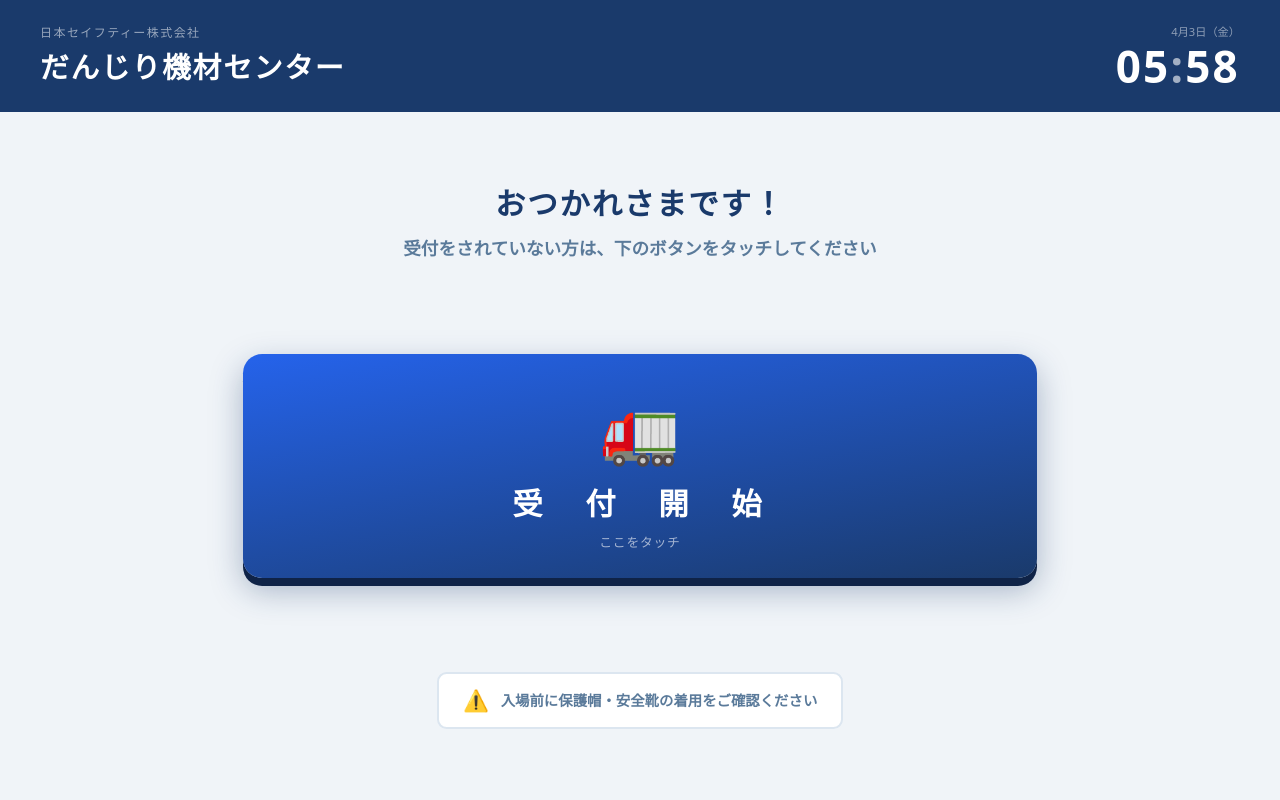
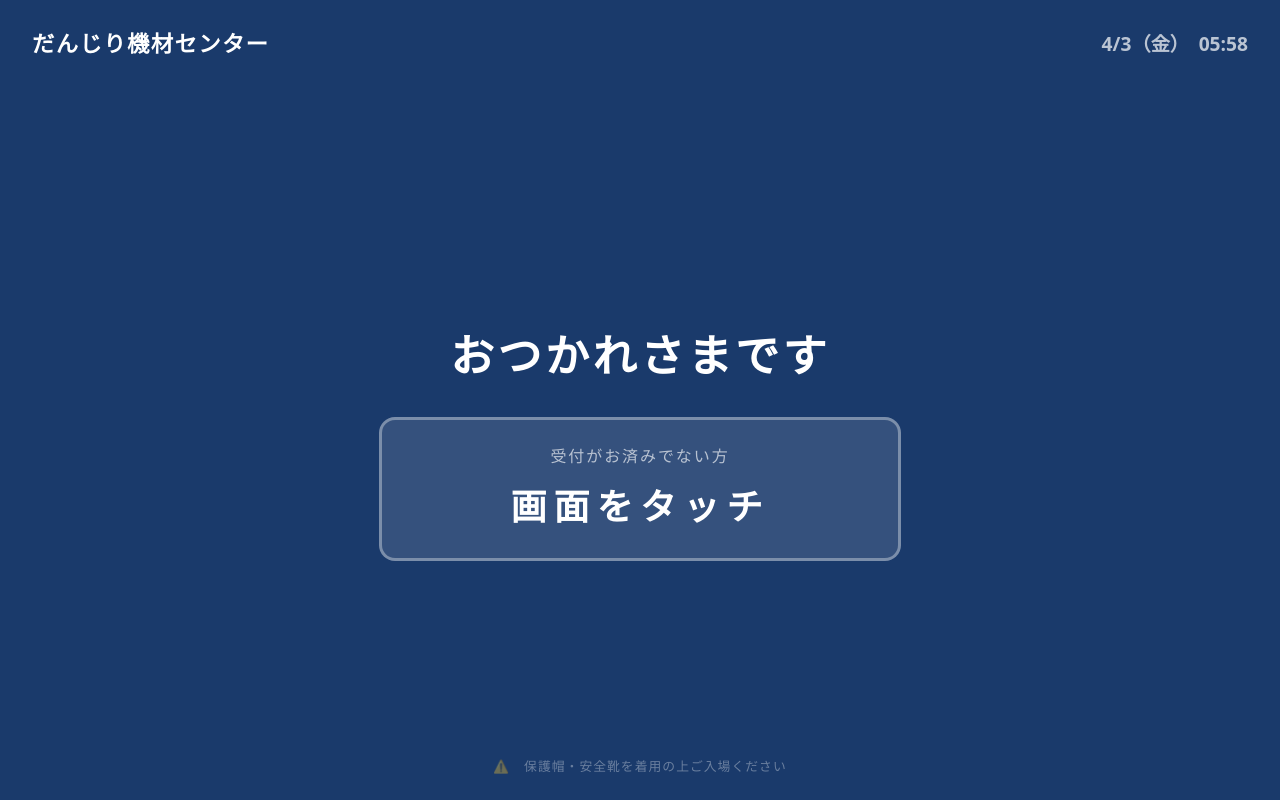
Before and after one commit to icc29669-cyber/truck-reception-app, a Next.js app: page /kiosk in a window 1280 px wide. Built offline with nearby package versions, Linux system fonts and the light colour scheme.

Commit message:
トップ画面: ボタン=画面 の原則に基づき再設計

```diff
--- a/src/app/kiosk/page.tsx
+++ b/src/app/kiosk/page.tsx
@@ -6,7 +6,8 @@ import { clearKioskSession, setKioskSession } from "@/lib/kioskState";
 export default function KioskTop() {
   const router = useRouter();
   const [mounted, setMounted] = useState(false);
-  const [now, setNow] = useState(new Date());
+  const [now, setNow]   = useState(new Date());
+  const [pressed, setPressed] = useState(false);
 
   useEffect(() => {
     setMounted(true);
@@ -26,112 +27,80 @@ export default function KioskTop() {
   if (!mounted) return null;
 
   const pad  = (n: number) => String(n).padStart(2, "0");
-  const hh   = pad(now.getHours());
-  const mm   = pad(now.getMinutes());
   const days = ["日","月","火","水","木","金","土"];
-  const dateStr = `${now.getMonth()+1}月${now.getDate()}日（${days[now.getDay()]}）`;
+  const dateStr = `${now.getMonth()+1}/${now.getDate()}（${days[now.getDay()]}）`;
+  const timeStr = `${pad(now.getHours())}:${pad(now.getMinutes())}`;
 
   return (
-    <div
-      className="w-screen h-screen flex flex-col select-none overflow-hidden"
-      style={{ background: "#F0F4F8" }}
-    >
+    <div className="w-screen h-screen flex flex-col select-none overflow-hidden">
 
-      {/* ── ヘッダー ── */}
+      {/* ── 上部バー（情報だけ、最小限） ── */}
       <div
-        className="flex items-center justify-between flex-shrink-0 px-10"
+        className="flex items-center justify-between flex-shrink-0 px-8"
+        style={{ background: "#1a3a6b", height: "11vh" }}
+      >
+        <div style={{ color: "#fff", fontWeight: 800, fontSize: "2.8vh", letterSpacing: "0.06em" }}>
+          {centerName}
+        </div>
+        <div style={{ color: "rgba(255,255,255,0.7)", fontSize: "2.4vh", fontWeight: 700, fontVariantNumeric: "tabular-nums" }}>
+          {dateStr}　{timeStr}
+        </div>
+      </div>
+
+      {/* ── ボタン＝残り全画面 ── */}
+      <button
+        className="flex-1 flex flex-col items-center justify-center w-full"
         style={{
-          background: "#1a3a6b",
-          height: "14vh",
+          background: pressed ? "#163060" : "#1a3a6b",
+          border: "none",
+          cursor: "pointer",
+          transform: pressed ? "scale(0.995)" : "scale(1)",
+          transition: "background 0.08s, transform 0.08s",
         }}
+        onPointerDown={() => { setPressed(true); start(); }}
+        onPointerUp={() => setPressed(false)}
+        onPointerLeave={() => setPressed(false)}
       >
-        {/* 左：センター名 */}
-        <div>
-          <div style={{ fontSize: "1.5vh", color: "rgba(255,255,255,0.55)", letterSpacing: "0.12em", marginBottom: "0.4vh" }}>
-            日本セイフティー株式会社
+        {/* メインメッセージ */}
+        <div style={{
+          color: "#fff",
+          fontSize: "5.5vh",
+          fontWeight: 900,
+          letterSpacing: "0.08em",
+          lineHeight: 1.3,
+          textAlign: "center",
+          marginBottom: "4vh",
+        }}>
+          おつかれさまです
+        </div>
+
+        {/* タッチ誘導 */}
+        <div style={{
+          background: "rgba(255,255,255,0.12)",
+          border: "3px solid rgba(255,255,255,0.35)",
+          borderRadius: "2vh",
+          padding: "3vh 10vw",
+          textAlign: "center",
+        }}>
+          <div style={{ color: "rgba(255,255,255,0.65)", fontSize: "2vh", letterSpacing: "0.12em", marginBottom: "1.5vh" }}>
+            受付がお済みでない方
           </div>
-          <div style={{ fontSize: "3.6vh", fontWeight: 900, color: "#fff", letterSpacing: "0.06em" }}>
-            {centerName}
+          <div style={{ color: "#fff", fontSize: "4.5vh", fontWeight: 900, letterSpacing: "0.2em" }}>
+            画面をタッチ
           </div>
         </div>
 
-        {/* 右：時計 */}
-        <div style={{ textAlign: "right" }}>
-          <div style={{ fontSize: "1.4vh", color: "rgba(255,255,255,0.5)", marginBottom: "0.3vh" }}>
-            {dateStr}
-          </div>
-          <div style={{ fontSize: "5.5vh", fontWeight: 900, color: "#fff", lineHeight: 1, letterSpacing: "0.05em", fontVariantNumeric: "tabular-nums" }}>
-            {hh}<span style={{ opacity: 0.6 }}>:</span>{mm}
-          </div>
+        {/* 安全注意（最下部、控えめに） */}
+        <div style={{
+          position: "absolute",
+          bottom: "3vh",
+          color: "rgba(255,255,255,0.35)",
+          fontSize: "1.6vh",
+          letterSpacing: "0.08em",
+        }}>
+          ⚠️　保護帽・安全靴を着用の上ご入場ください
         </div>
-      </div>
-
-      {/* ── メイン ── */}
-      <div
-        className="flex-1 flex flex-col items-center justify-around px-8"
-        style={{ paddingTop: "3vh", paddingBottom: "3vh" }}
-      >
-
-        {/* あいさつ */}
-        <div className="text-center">
-          <div style={{ fontSize: "3.8vh", fontWeight: 900, color: "#1a3a6b", letterSpacing: "0.06em", lineHeight: 1.4 }}>
-            おつかれさまです！
-          </div>
-          <div style={{ fontSize: "2.2vh", color: "#5a7a9a", marginTop: "1.2vh", fontWeight: 600 }}>
-            受付をされていない方は、下のボタンをタッチしてください
-          </div>
-        </div>
-
-        {/* ── 受付ボタン ── */}
-        <button
-          onPointerDown={start}
-          className="flex flex-col items-center justify-center select-none touch-none"
-          style={{
-            width: "62vw",
-            height: "28vh",
-            background: "linear-gradient(170deg, #2563EB 0%, #1a3a6b 100%)",
-            borderRadius: "2.4vh",
-            boxShadow: "0 1vh 0 #0f2347, 0 1.5vh 4vh rgba(26,58,107,0.35)",
-            border: "none",
-            cursor: "pointer",
-            transition: "transform 0.07s, box-shadow 0.07s",
-          }}
-          onPointerDown={(e) => {
-            (e.currentTarget as HTMLButtonElement).style.transform = "translateY(0.8vh)";
-            (e.currentTarget as HTMLButtonElement).style.boxShadow = "0 0.2vh 0 #0f2347";
-            start();
-          }}
-          onPointerUp={(e) => {
-            (e.currentTarget as HTMLButtonElement).style.transform = "";
-            (e.currentTarget as HTMLButtonElement).style.boxShadow = "0 1vh 0 #0f2347, 0 1.5vh 4vh rgba(26,58,107,0.35)";
-          }}
-        >
-          <div style={{ fontSize: "8vh", marginBottom: "0.5vh" }}>🚛</div>
-          <div style={{ fontSize: "3.8vh", fontWeight: 900, color: "#fff", letterSpacing: "0.2em" }}>
-            受　付　開　始
-          </div>
-          <div style={{ fontSize: "1.6vh", color: "rgba(255,255,255,0.6)", marginTop: "0.8vh", letterSpacing: "0.06em" }}>
-            ここをタッチ
-          </div>
-        </button>
-
-        {/* 注意書き */}
-        <div
-          className="flex items-center gap-3"
-          style={{
-            background: "#fff",
-            border: "2px solid #dce6f0",
-            borderRadius: "1.2vh",
-            padding: "1.4vh 3vh",
-          }}
-        >
-          <span style={{ fontSize: "2.6vh" }}>⚠️</span>
-          <span style={{ fontSize: "1.8vh", fontWeight: 700, color: "#5a7a9a" }}>
-            入場前に保護帽・安全靴の着用をご確認ください
-          </span>
-        </div>
-
-      </div>
+      </button>
     </div>
   );
 }
```
